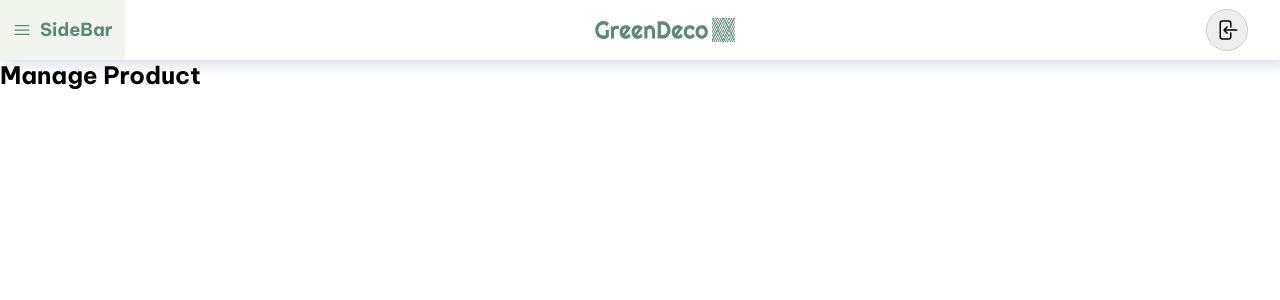
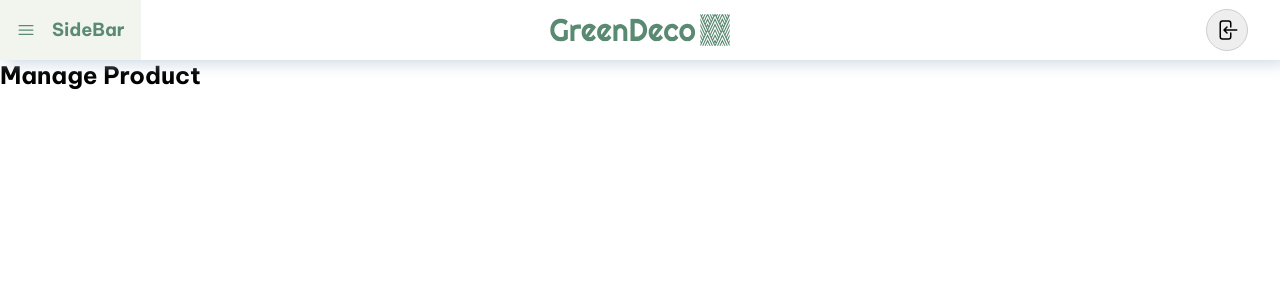
Before and after one commit to minhman2501/greendeco-fe, a Next.js app: page /administrator/product in a window 1280 px wide. Shown: the top 300 px of the page. Built offline with nearby package versions, Linux system fonts and the light colour scheme.

Commit message:
feat: change css logo

```diff
--- a/app/(routes)/(main)/administrator/Header.tsx
+++ b/app/(routes)/(main)/administrator/Header.tsx
@@ -6,17 +6,19 @@ import { ArrowLeftOnRectangleIcon, Bars3Icon } from '@heroicons/react/24/solid'
 
 export const AdministratorHeader = () => {
 	return (
-		<header className='flex h-[60px] w-full items-center justify-between bg-neutral-gray-1 pr-comfortable shadow-63'>
+		<header className=''>
+			<div className='relative flex h-[60px] w-full items-center justify-between bg-neutral-gray-1 pr-comfortable shadow-63'>
 				<SideBarButton />
 				<Logo />
 				<LogoutButton />
+			</div>
 		</header>
 	)
 }
 
 function SideBarButton() {
 	return (
-		<Button className='flex h-full items-center gap-compact rounded-none border-none bg-primary-580-20 text-body-lg text-primary-625'>
+		<Button className='flex h-full items-center gap-cozy rounded-none border-none bg-primary-580-20 p-cozy text-body-lg text-primary-625'>
 			<Bars3Icon className='aspect-square h-[20px]' />
 			SideBar
 		</Button>
@@ -25,9 +27,10 @@ function SideBarButton() {
 
 function Logo() {
 	return (
+		<span className='absolute inset-y-0 left-[50%] translate-x-[-50%]  '>
 			<Link
 				href={'/'}
-			className='relative  h-full w-[140px]  overflow-hidden  '
+				className='relative inline-block h-full w-[180px]  overflow-hidden  '
 			>
 				<Image
 					src={BrandLogoFullGreen}
@@ -37,6 +40,7 @@ function Logo() {
 					sizes='100vw'
 				/>
 			</Link>
+		</span>
 	)
 }
 
```
Lines whose indentation alone changed are shown as unchanged.
